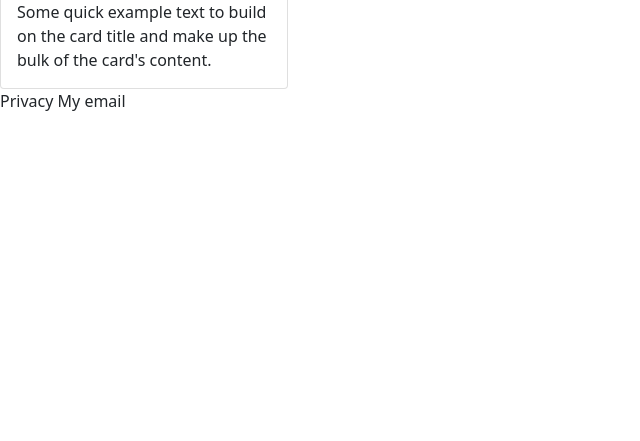
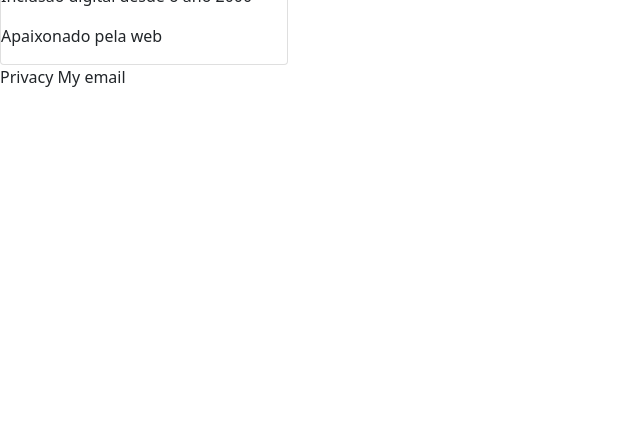
Before and after one commit to crlemos94/crlemos94.github.io, a plain HTML site: page index.html in a window 1280 px wide. Shown: the part 359-800 px from the top of the page, without its empty margins (0-640 px from the left). Drawn offline with nearby package versions, Linux system fonts and the light colour scheme; some icons are missing.

Commit message:
Update index.html

```diff
--- a/index.html
+++ b/index.html
@@ -16,8 +16,9 @@
       <h1>Cristiano Lemos</h1>
       <div class="card" style="width: 18rem;">
       <img src="https://raw.githubusercontent.com/crlemos94/crlemos94.github.io/main/20220221_203135_0000.png" class="card-img-top" alt="...">
-      <div class="card-body">
-    <p class="card-text">Some quick example text to build on the card title and make up the bulk of the card's content.</p>
+      <div >
+    <p class="card-text">Inclusão digital desde o ano 2000</p>
+    <p>Apaixonado pela web </p>
   </div>
 </div>
     <div class='footer-labs'>
```
